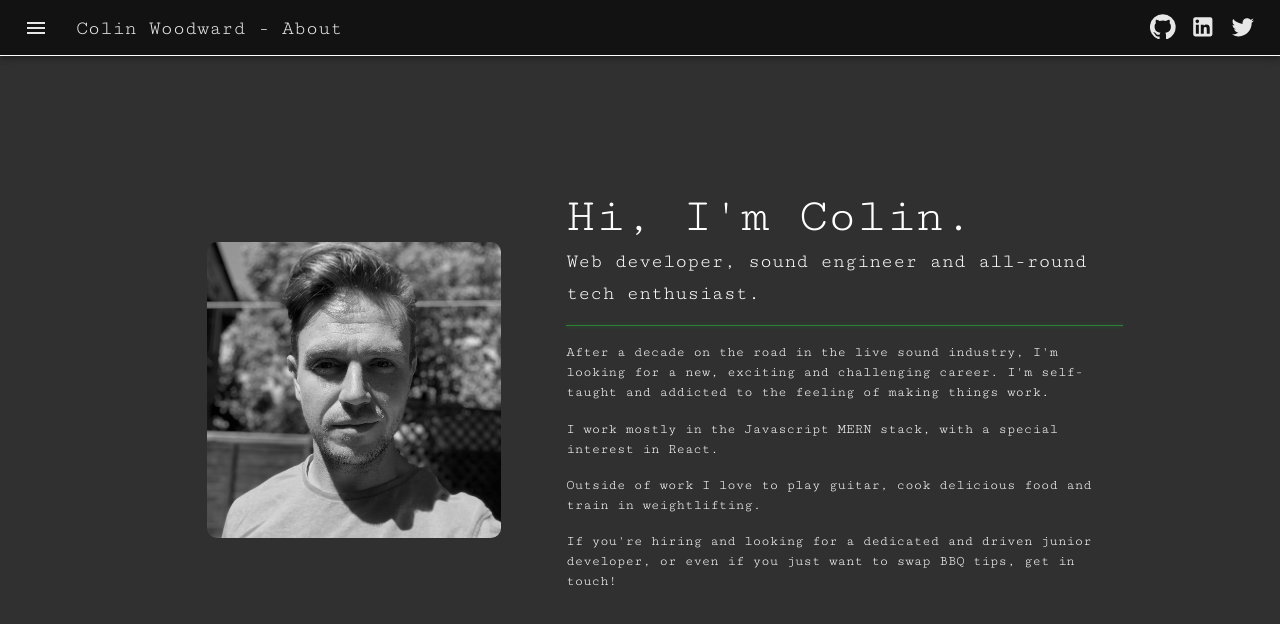
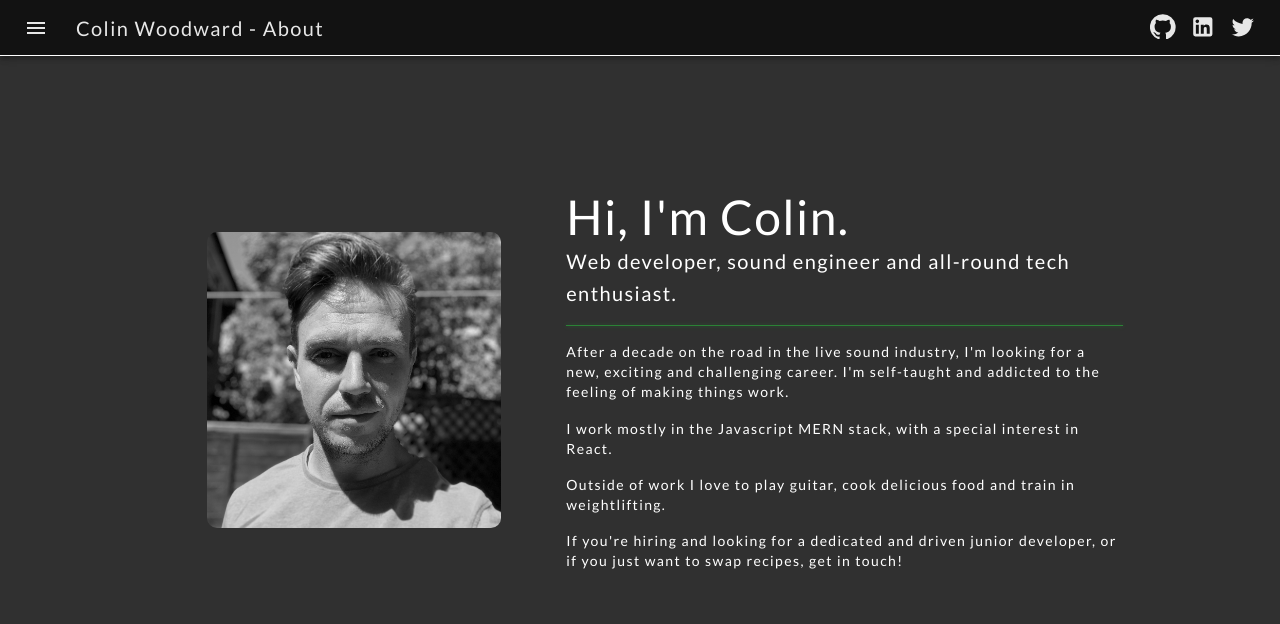
Before and after one commit to woodwardwebdev/one_page_portfolio, a React (Create React App) app: page /about in a window 1280 px wide. Shown: the top 624 px of the page. Built offline with nearby package versions, Linux system fonts and the light colour scheme; the HTML template or start-up script is replaced by a standard one.

Commit message:
Change font and styling

```diff
--- a/public/index.html
+++ b/public/index.html
@@ -28,6 +28,10 @@
       href="https://fonts.googleapis.com/css2?family=Cutive+Mono&display=swap"
       rel="stylesheet"
     />
+    <link
+      href="https://fonts.googleapis.com/css2?family=Lato:wght@300;400;700&display=swap"
+      rel="stylesheet"
+    />
     <title>Colin Woodward</title>
   </head>
   <body>
--- a/src/App.css
+++ b/src/App.css
@@ -31,9 +31,6 @@ body {
   transition: opacity 0.5s ease-in-out;
 }
 
-.white {
-  background-color: rgb(35, 255, 64);
-}
 .route-wrapper {
   position: relative;
 }
--- a/src/MyAppBar.js
+++ b/src/MyAppBar.js
@@ -23,6 +23,7 @@ import TwitterIcon from "@material-ui/icons/Twitter";
 const useStyles = makeStyles((theme) => ({
   root: {
     flexGrow: 1,
+    font: "Cutive Mono",
   },
   myBar: {
     backgroundColor: "#121212",
@@ -30,6 +31,7 @@ const useStyles = makeStyles((theme) => ({
     borderBottom: "1px solid white",
     height: "7vh",
     justifyContent: "center",
+    fontFamily: "Cutive Mono, Helvetica, Sans Serif",
   },
   menuButton: {
     marginRight: theme.spacing(2),
--- a/src/components/About.js
+++ b/src/components/About.js
@@ -73,7 +73,7 @@ export default function About(props) {
           </Typography>
           <Typography variant="body2" className={classes.paragraph}>
             If you're hiring and looking for a dedicated and driven junior
-            developer, or even if you just want to swap BBQ tips, get in touch!
+            developer, or if you just want to swap recipes, get in touch!
           </Typography>
         </Grid>
       </Grid>
--- a/src/components/Contact.js
+++ b/src/components/Contact.js
@@ -5,8 +5,14 @@ import { Typography, Container } from "@material-ui/core";
 
 const useStyles = makeStyles((theme) => ({
   root: { width: "80%", height: "90%", margin: "auto" },
-  header: { textAlign: "center", marginBottom: "1rem" },
+  header: {
+    textAlign: "center",
+    marginBottom: "1rem",
+    width: "70%",
+    margin: "0 auto",
+  },
   formContainer: { width: "70%" },
+  spaced: { letterSpacing: "0.3rem" },
 }));
 
 export default function Contact(props) {
@@ -18,9 +24,12 @@ export default function Contact(props) {
   });
   return (
     <div className={classes.root}>
-      <Typography variant={isBig ? "h3" : "h5"} className={classes.header}>
-        Get in Touch
-      </Typography>
+      <div className={classes.header}>
+        <Typography variant="h5" className={classes.spaced}>
+          Send a message{" "}
+        </Typography>
+      </div>
+
       <Container className={isBig ? classes.formContainer : null}>
         <ContactForm />
       </Container>
--- a/src/components/ProjectCard.js
+++ b/src/components/ProjectCard.js
@@ -50,6 +50,7 @@ const useStyles = makeStyles({
   gridHeader: {
     marginBottom: "-1.8rem",
   },
+
   carousel: {
     display: "flex",
     flexDirection: "column",
@@ -175,6 +176,7 @@ export default function ProjectCard(props) {
             </div>
           </Grid>
         </Grid>
+
         <CardActions className={classes.buttons}>
           {gitLink !== "" ? (
             <Button variant="outlined">
--- a/src/content/projectsData.js
+++ b/src/content/projectsData.js
@@ -23,6 +23,7 @@ const projectsData = [
     cols: 1,
     gitLink: "https://github.com/woodwardwebdev/color_picker_app",
     liveLink: "",
+    tech: ["React.js"],
     descText:
       "Built as a code-along, this app is a multi-page full featured React app. It allows the user to view color palettes, create their own and copy values directly to the clipboard.",
     improvements: [
@@ -41,6 +42,7 @@ const projectsData = [
     cols: 1,
     gitLink: "https://github.com/woodwardwebdev/kick_darrack_discord_bot",
     liveLink: "",
+    tech: ["node.js", "Express", "Discord API"],
     descText:
       "This node.js app creates a bot on a Discord server that kicks a specific player every Monday at a set time. I built this to fix the problem of a player logging in with a new disposable account each week and clogging up the member roster.",
     improvements: [
@@ -57,6 +59,7 @@ const projectsData = [
     cols: 1,
     gitLink: "https://github.com/woodwardwebdev/travelapp",
     liveLink: "",
+    tech: [],
     descText:
       "I built this app to experiment with Google's Directions API. The app lets you pre-define locations of travel and stores them in the database. You can then choose any two of them and the app will use the API to calculate the mileage of the trip and store that as a Journey in the database. I learned a lot about API useage and environment variables while building this.",
     improvements: [
@@ -75,6 +78,7 @@ const projectsData = [
     cols: 1,
     gitLink: "https://github.com/woodwardwebdev/movie_search",
     liveLink: "",
+    tech: [],
     descText:
       "This app was built in Express using ejs templating. It uses an open movie database API to let the user search for a movie title and see the cover image and more information about the top ten results related to their search. This was the first app I finished that I consider fully useful and functional.",
     improvements: [
@@ -92,6 +96,7 @@ const projectsData = [
     cols: 1,
     gitLink: "https://github.com/woodwardwebdev/opinionrated_backend",
     liveLink: "",
+    tech: [],
     descText:
       "I built this app in React with a node.js / MongoDB backend. It allows users to create anonymous questions, to be answered by other users. After this, all users can see the answers to questions, randomly chosen and vote on whether they agree or disagree with that opinion. Only after they have voted can they see who wrote the response. This app taught me a lot about relations in databases and thinking logically through data structures and how best to pass those through the component tree.",
     improvements: ["Implement accounts and authentication", "Improve styling"],
@@ -105,6 +110,7 @@ const projectsData = [
     cols: 1,
     gitLink: "",
     liveLink: "",
+    tech: [],
     descText:
       "This is a simple To-Do app re-skinned to be a shopping list. I don't think this could be a Junior Dev portfolio without one of these, so here it is! Built with React.",
     improvements: [
--- a/src/theme.js
+++ b/src/theme.js
@@ -6,7 +6,9 @@ const theme = createMuiTheme({
     type: "dark",
   },
   typography: {
-    fontFamily: "Cutive Mono, Helvetica, Sans-serif",
+    fontFamily: "Lato, Cutive Mono, Helvetica, Sans-serif",
+    h5: { fontWeight: "bold" },
+    body2: { letterSpacing: "0.1em" },
   },
 });
 export default theme;
```
